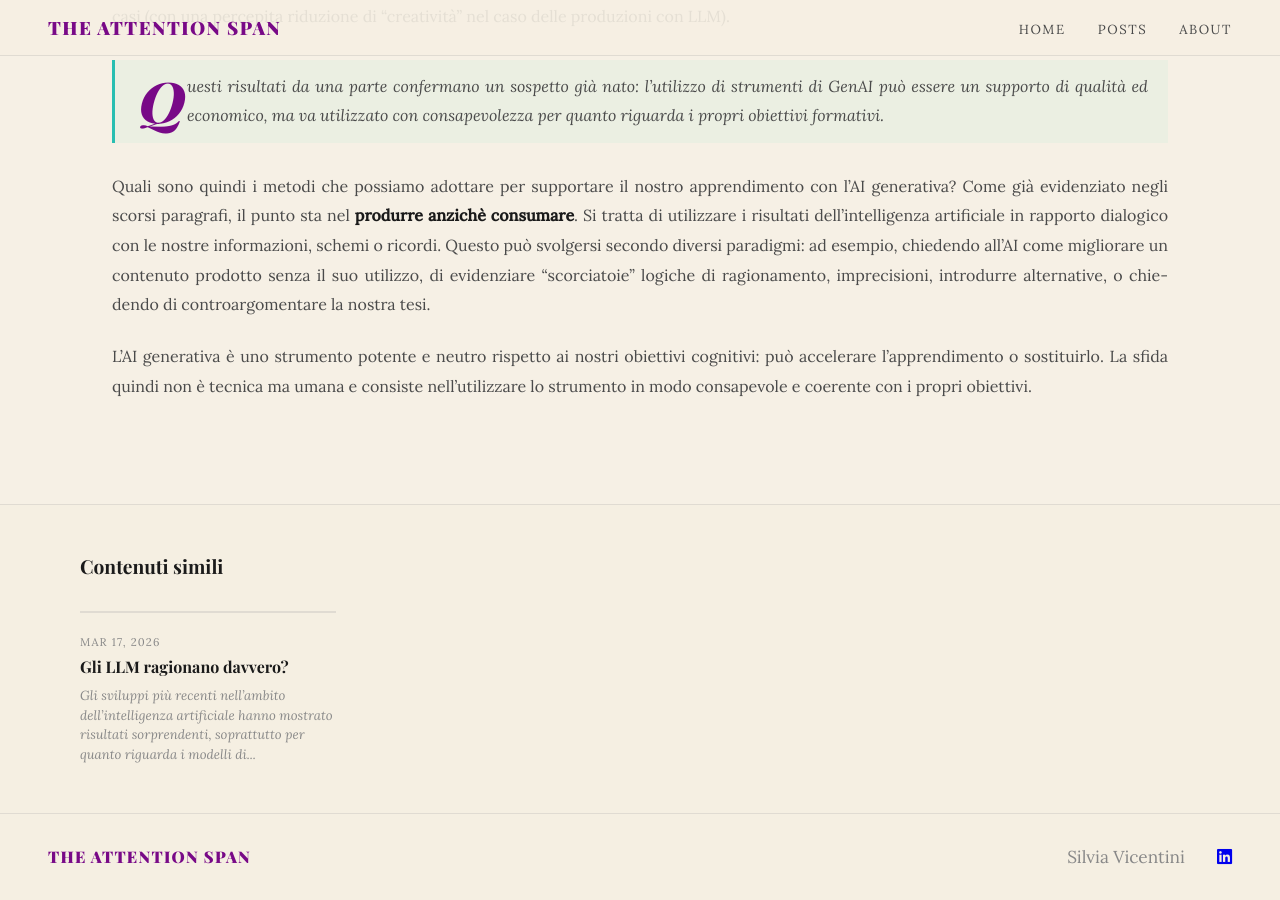
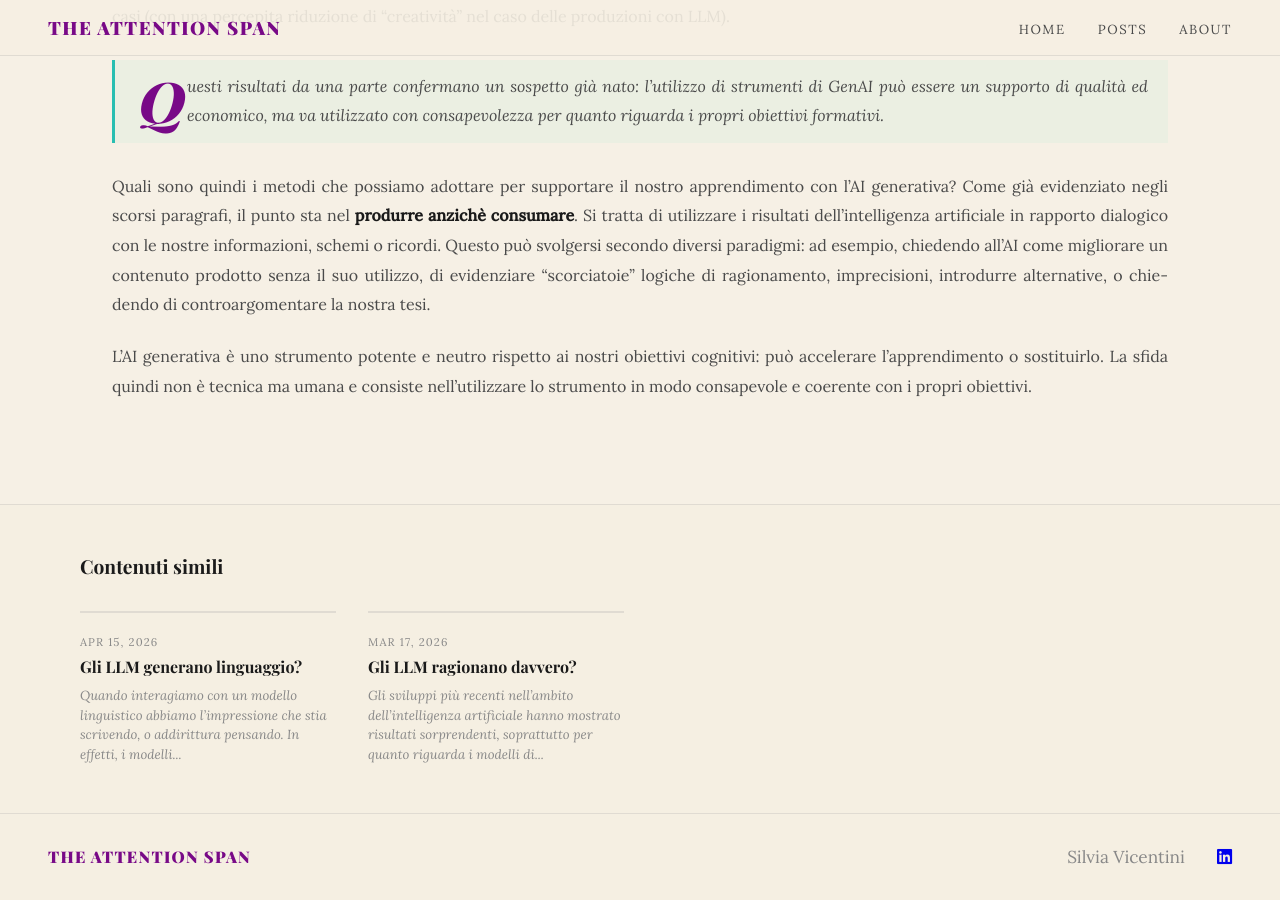
Before and after one commit to silviavicentini/silviavicentini.github.io, a Jekyll site: the page built from _posts/2026-02-28-attention-span.md, in a window 1280 px wide and 900 px high, scrolled down 994 px. Built offline with Jekyll 4.4.1, drawn with Linux system fonts in a browser that asks for light colours; some web fonts are replaced; some of the changed lines change nothing that is shown.

Commit message:
new article

```diff
--- a/_posts/2026-02-28-attention-span.md
+++ b/_posts/2026-02-28-attention-span.md
@@ -3,7 +3,7 @@
 title: Il costo nascosto dell'AI generativa
 subtitle: Attenzione e apprendimento nell'epoca della GenAI
 category: ai
-selected: true
+selected: false
 ---
 
 L'attenzione è la capacità di concentrazione di un individuo su un fenomeno o compito predefinito, con la capacità di escludere stimoli esterni. E' quindi profondamente legata all'abilità di applicarsi a una materia, di estrarre dal contesto informazioni rilevanti e creare schemi mentali generali. Di recente, è nato un rinnovato interesse nei confronti dell'attenzione, a causa della presenza di contenuti digitali frammentati (principalmente sui social) e di strumenti di intelligenza artificiale generativa (in particolare modelli linguistici) per l'assistenza allo svolgimento di task. Mentre i primi riguardano la fruizione di contenuti (implicando quindi un comportamento passivo dell'utente), i secondi sono pervasivi della nostra quotidianità, personale e lavorativa, e ci coinvolgono attivamente in cicli di produzione di materiale di vario genere (come testo, codice o immagini). **L'intelligenza artificiale generativa permette inoltre una democratizzazione dell'apprendimento**, garantendo l'accesso a risposte di qualità, mirate e concise, e feedback a basso costo. **Ma qual è l'impatto dell'AI generativa sulle nostre capacità cognitive?** E' vero che, fornendoci risposte rapide e immediate, contribuiscono alla riduzione delle nostre capacità di concentrazione? Inoltre, come possiamo utilizzarla in un ruolo di apprendimento attivo?
--- /dev/null
+++ b/_posts/2026-04-15-llm-genai.md
@@ -0,0 +1,37 @@
+---
+layout: post
+title: Gli LLM generano linguaggio?
+subtitle: Trasformare predizioni locali in strutture globali di significato
+category: ai
+selected: true
+---
+
+Quando interagiamo con un modello linguistico abbiamo l'impressione che stia scrivendo, o addirittura pensando. In effetti, i modelli di linguaggio apprendono la parola successiva (o meglio, il token) dato un contesto (una sequenza di parole già generate): producono quindi del testo da sinistra a destra, come farebbe un essere umano. Resta però una distanza significativa sul piano del pensiero: un essere umano può generare concetti anche senza utilizzare il linguaggio interiore, che per sua natura è sequenziale. La **costruzione del significato** può non seguire una direzione fissa e definita (da sinistra a destra, prima e dopo), ma emergere in modo globale, come struttura che precede la sua verbalizzazione.
+
+## Significato globale negli LLM
+Un primo livello di questa globalità si osserva già nel linguaggio stesso, attraverso la concordanza tra parti del discorso anche molto distanti tra loro. Consideriamo la lingua tedesca: elementi molto lontani nella frase devono essere mutualmente coerenti. Ad esempio, nella frase *Der Mann, der gestern angekommen ist, [...] kommt* il soggetto *Der Mann* è singolare e il verbo *kommt* deve riflettere questa proprietà. Nel processo di generazione, questa dipendenza è naturalmente direzionale: il soggetto compare all’inizio e il verbo viene scelto successivamente, adattandosi al contesto già prodotto. Tuttavia, la relazione di concordanza è intrinsecamente bidirezionale: dato *Der Mann*, il verbo sarà singolare; dato *kommt*, possiamo inferire che il soggetto è singolare. Possiamo rappresentare questa relazione come una forma di equivalenza:
+
+{: .text-center}
+der Mann ≃ kommt e kommt ≃ der Mann
+
+> La bidirezionalità, quindi, non risiede nel processo di generazione, che è unidirezionale, ma nella struttura simmetrica delle relazioni apprese.
+In questo modo il modello riesce ad estrarre vincoli globali tra elementi della sequenza da regole locali orientate.
+
+Questa osservazione introduce una tensione fondamentale: la struttura del linguaggio è simmetrica, ma il processo che la genera è direzionale. Questa ambivalenza riflette una distinzione più generale nel modo in cui i modelli apprendono dai dati: alcuni modelli imparano relazioni orientate (i cosidetti **modelli discriminativi**) altri, invece, riproducono la struttura globale dei dati (i cosiddetti **modelli generativi**).
+
+## Modelli discriminativi e generativi
+La distinzione tra modelli discriminativi e generativi è fondamentale nel machine-learning:
+* I **modelli discriminativi** apprendono una relazione tra input e output. Questo viene fatto modellando la probabilità di ottenere un output, *dato un determinato input*, ovvero si calcola la cosiddetta **probabilità condizionata** $P(y \mid x)$. Vengono utilizzati per compiti di:
+    * classificazione: dato un input, viene assegnata una categoria discreta. Ad esempio la recensione di un film può essere classificata come positiva, neutra o negativa
+    * regressione: dato un input, viene stimato un valore (tipicamente continuo). Ad esempio, data la stagione dell'anno un modello di regressione potrebbe prevedere la temperatura media giornaliera
+
+* I **modelli generativi**, invece, cercano di imparare come sono fatti i dati in input, con lo scopo di produrne nuovi esempi plausibili. Per farlo, apprendono la distribuzione dei dati P(x), con lo scopo di produrre nuovi esempi plausibili come testo, immagini o suoni.
+
+Gli LLM si collocano in una posizione interessante tra questi due paradigmi. Il loro meccanismo fondamentale è predittivo: dato un contesto, stimano la probabilità del prossimo token, cioè $P(x_t \mid x_1, ..., x_{t-1})$: un modello linguistico non conosce direttamente la probabilità di una frase, ma utilizza la probabilità di ogni parola data le precedenti. Il modello fornisce una stima di queste probabilità condizionate dato un qualsiasi contesto (anche il contesto "vuoto"): è sempre possibile quindi determinare la probabilità del token successivo, qualsiasi esso sia. Il modello definisce così implicitamente \( P(x) \) (o in formule $P(x) = \prod_{i=1}^{n} P(x_i \mid x_1, \dots, x_{i-1})$ ) ed **è quindi a tutti gli effetti generativo**. La generazione del testo diventa quindi un processo di campionamento: una sequenza di scelte locali (il token successivo) che, accumulate, producono la struttura globale (la frase). Gli LLM non pianificano una struttura complessiva del testo: il significato globale emerge dalla sequenza di decisioni locali. In altre parole, gli LLM non costruiscono strutture, le attraversano: questo rende il modello più fragile e prono all'accumulo di errori di significato lungo la traiettoria di generazione.
+
+Questa prospettiva aiuta anche a chiarire perché gli LLM possano essere utilizzati per task discriminativi, come la classificazione o la traduzione. In questi casi, il problema viene riformulato come generazione vincolata dal prompt (cioè si applica $P(x_t \mid x_1, ..., x_{t-1})$), simulando il comportamento di questo tipo di modelli.
+
+Attenendoci strettamente all'interpretazione probabilistica, molti modelli autoregressivi (come gli ARIMA[https://en.wikipedia.org/wiki/Autoregressive_integrated_moving_average] ad esempio) sono a tutti gli effetti generativi: definiscono una distribuzione sui dati e possono essere utilizzati per il campionamento (ad esempio di serie temporali). Tuttavia, nella pratica, la loro capacità espressiva è limitata: modellano dipendenze locali e strutture semplici. Per questo motivo vengono utilizzati principalmente per previsione, mentre i modelli più espressivi (come gli LLM) permettono di catturare strutture globali molto più ricche, rendendo la natura generativa del modello più evidente e operativamente utile.
+
+## Conclusione
+In definitiva, la domanda iniziale può essere riformulata: non si tratta tanto di stabilire se gli LLM siano predittivi o generativi, ma di capire come la generazione emerga da un processo di predizione iterativa. La loro capacità di produrre significato nasce dall'accumulo di scelte locali condizionate dal contesto, in un processo che trasforma probabilità in struttura e sequenze in interpretazioni.
```
Also changed, not shown: 9 other files.
